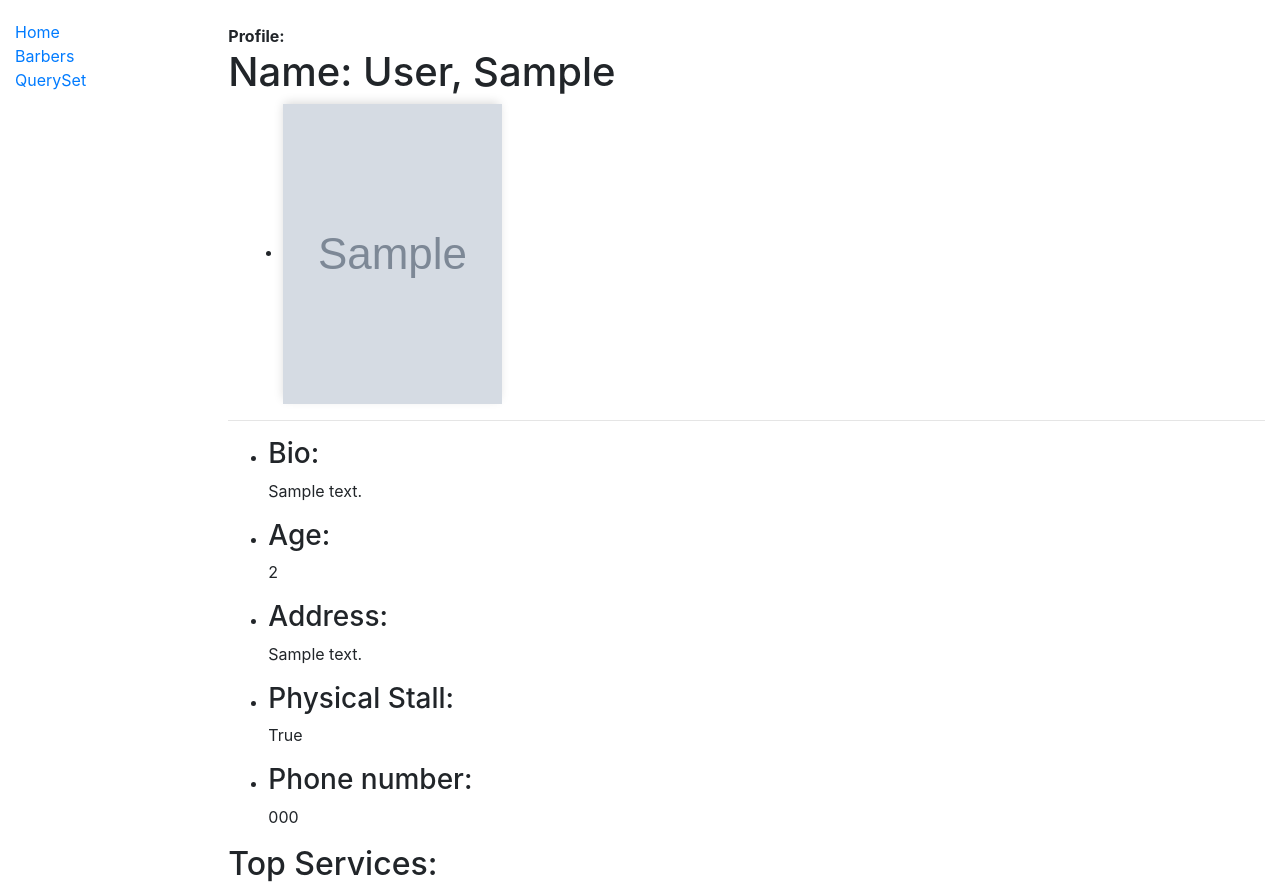
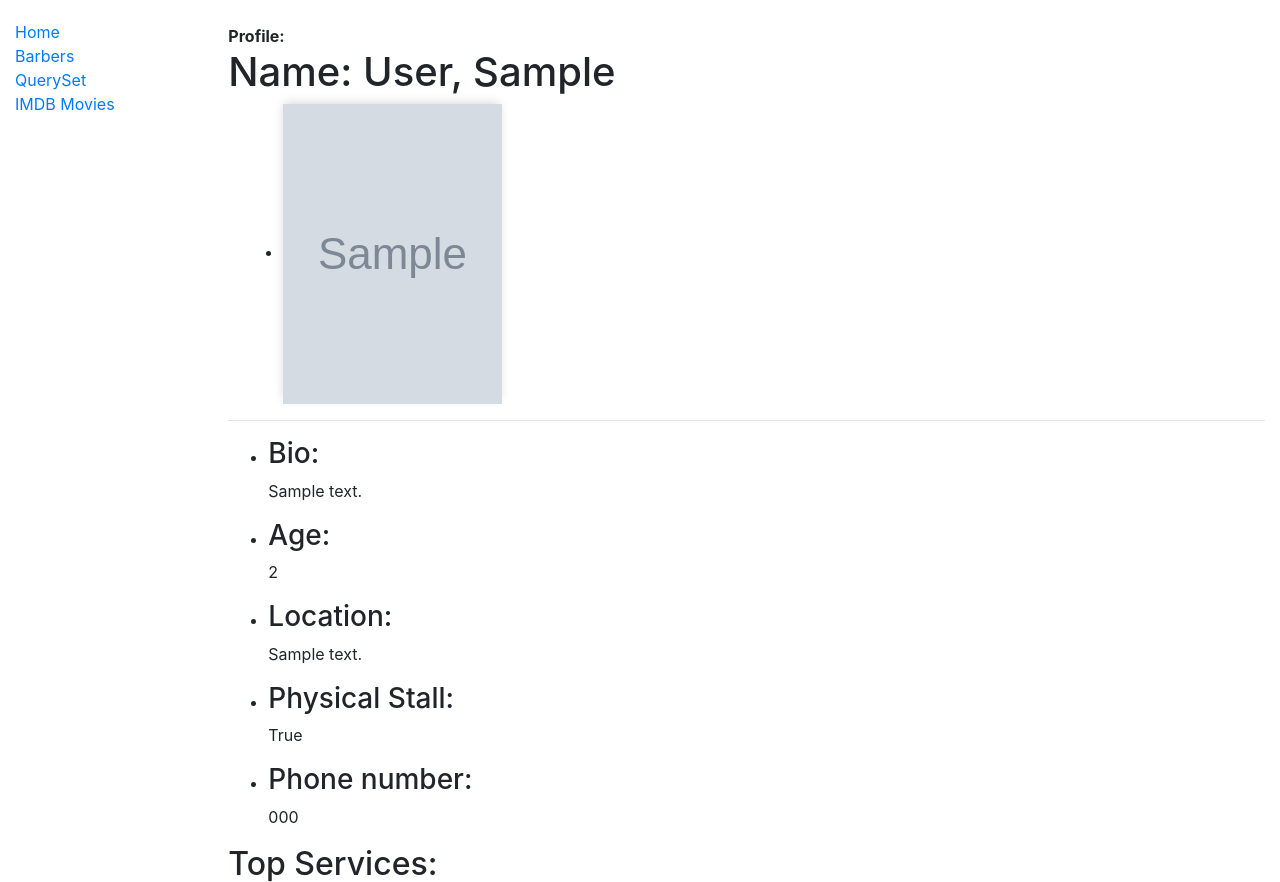
Before and after one commit to sylucck/onlinebarbers, a Django app: page /barbers/1/ in a window 1280 px wide. Shown: the top 882 px of the page. Run offline with Django 4.2, Linux system fonts and the light colour scheme; tables that the repository leaves empty hold one stand-in row (values such as "Sample post"); grey boxes marked "Sample" are stand-in pictures.

Commit message:
more commit

```diff
--- a/barber/templates/barbers_details.html
+++ b/barber/templates/barbers_details.html
@@ -14,7 +14,7 @@
     <ul>
         <li><h3>Bio:</h2><p>{{ barb.bio }}</p></li>
         <li><h3> Age:</h3><p>{{ barb.age }}</p> </li>
-        <li><h3>Address:</h3><p>{{ barb.address}}</p></li>
+        <li><h3>Location:</h3><p>{{ barb.address}}</p></li>
         <li><h3>Physical Stall:</h3><p>{{ barb.stall }}</p></li>
         <li><h3>Phone number:</h3><p>{{ barb.phone }}</p></li>
 
--- a/barber/templates/base.html
+++ b/barber/templates/base.html
@@ -20,6 +20,7 @@
           <li><a href="/">Home</a></li>
           <li><a href="{% url 'barbers' %}">Barbers</a></li>
           <li><a href="{% url 'queryset' %}">QuerySet</a></li>
+          <li><a href="https://onlinebarbers.herokuapp.com/movie/imdb/">IMDB Movies</a></li>
         </ul>
      {% endblock %}
       </div>
--- a/barber/templates/service_details.html
+++ b/barber/templates/service_details.html
@@ -10,7 +10,7 @@
 
                 <h1>Haircut</h1> <li><strong>{{ serve.skill }}</li></strong>
                 <br>
-                <h1>Price</h1>  <li><strong>{{ serve.price}}</li></strong>
+                <h1>Price</h1>  <li><strong>NGN. {{ serve.price}}</li></strong>
                 <br>
                 <h1> Barber's Status:</h1>
         <li>
```
